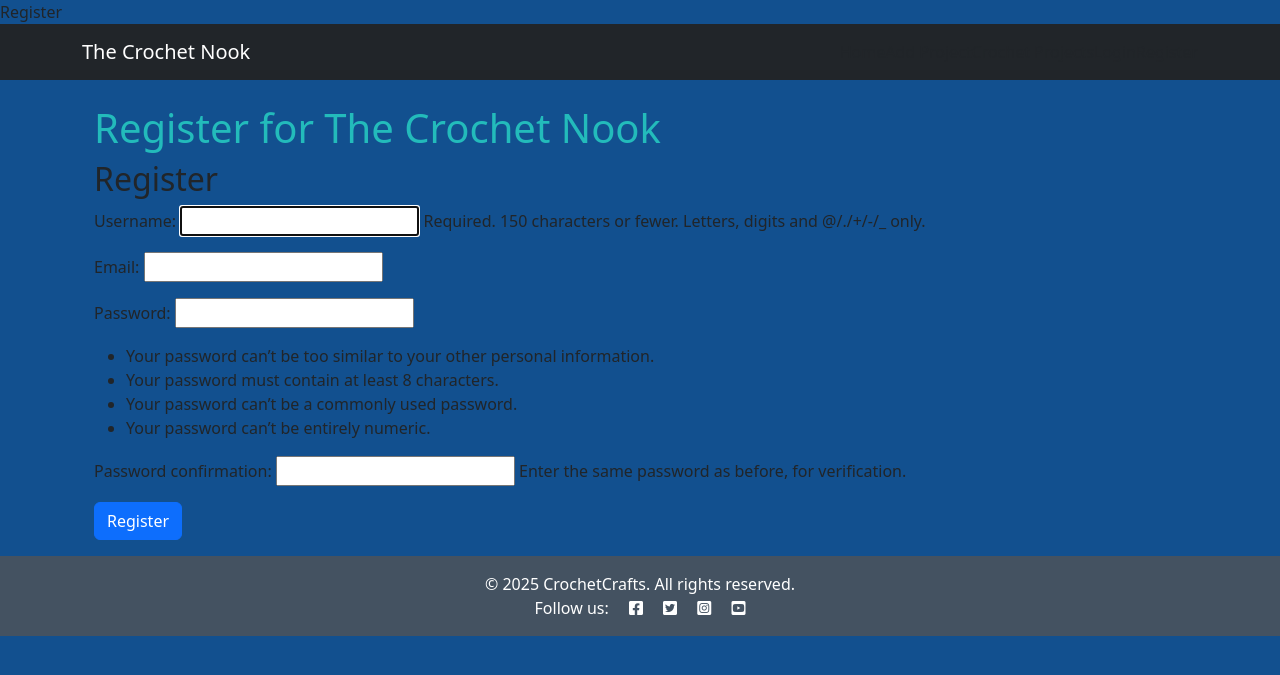
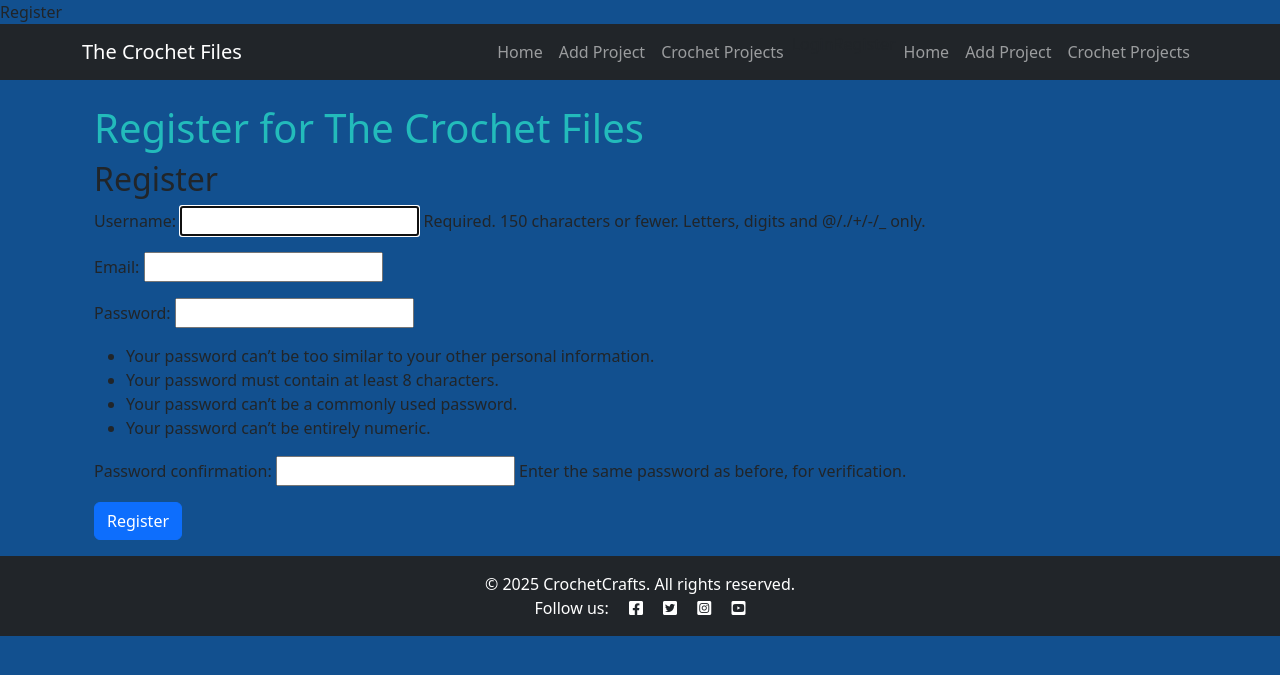
Before and after one commit to louisesykes198/the-crochet-files, a Django app: page /register/ in a window 1280 px wide. Shown: the top 675 px of the page. Run offline with Django 4.2, Linux system fonts and the light colour scheme.

Commit message:
added an edit_project.html file with views.py, forms and urls.py

```diff
--- a/crochet_app/templates/base.html
+++ b/crochet_app/templates/base.html
@@ -32,7 +32,7 @@
         <nav class="navbar navbar-expand-lg navbar-dark bg-dark">
             <div class="container">
                 <a class="navbar-brand" href="{% url 'home' %}">
-                    The Crochet Nook
+                    The Crochet Files
                 </a>
                 <button class="navbar-toggler" type="button" data-bs-toggle="collapse" data-bs-target="#navbarNav" aria-controls="navbarNav" aria-expanded="false" aria-label="Toggle navigation">
                     <span class="navbar-toggler-icon"></span>
@@ -40,13 +40,13 @@
                 <div class="collapse navbar-collapse" id="navbarNav">
                     <ul class="navbar-nav ms-auto">
                         <li class="nav-item">
-                            <a>Home</a>
+                            <a class="nav-link" href="{% url 'home' %}">Home</a>
                         </li>
                         <li class="nav-item">
-                            <a>Add Project</a>
+                            <a class="nav-link" href="{% url 'add_project' %}">Add Project</a>
                         </li>
                         <li class="nav-item">
-                            <a>Crochet Projects</a>
+                            <a class="nav-link" href="{% url 'project_list' %}">Crochet Projects</a>
                         </li>
                         {% if user.is_authenticated %}
                             <!-- Show logout only if user is logged in -->
@@ -67,6 +67,15 @@
                                 <a>Register</a>
                             </li>
                         {% endif %}
+                        <li class="nav-item">
+                            <a class="nav-link" href="{% url 'home' %}">Home</a>
+                        </li>
+                        <li class="nav-item">
+                            <a class="nav-link" href="{% url 'add_project' %}">Add Project</a>
+                        </li>
+                        <li class="nav-item">
+                            <a class="nav-link" href="{% url 'project_list' %}">Crochet Projects</a>
+                        </li>
                     </ul>
                 </div>
             </div>
@@ -84,15 +93,14 @@
     <!-- Bootstrap JS for responsive navigation -->
     <script src="https://cdn.jsdelivr.net/npm/bootstrap@5.3.0/dist/js/bootstrap.bundle.min.js"></script>
 
-    <footer class="footer">
-            <footer class="footer mt-auto py-3 dark-bg">
-            <p class="m-0 text-center text-white">&copy; 2025 CrochetCrafts. All rights reserved.</p>
-            <p class="m-0 text-center text-white">Follow us: <i class="fab fa-facebook-square ms-3"></i>
-                <i class="fab fa-twitter-square ms-3"></i>
-                <i class="fab fa-instagram-square ms-3"></i>
-                <i class="fab fa-youtube-square ms-3"></i>
-            </p>
-        </footer>
+    <footer class="footer mt-auto py-3 bg-dark">
+        <p class="m-0 text-center text-white">&copy; 2025 CrochetCrafts. All rights reserved.</p>
+        <p class="m-0 text-center text-white">Follow us:
+            <i class="fab fa-facebook-square ms-3"></i>
+            <i class="fab fa-twitter-square ms-3"></i>
+            <i class="fab fa-instagram-square ms-3"></i>
+            <i class="fab fa-youtube-square ms-3"></i>
+        </p>
     </footer>
 </body>
 </html>
--- a/crochet_app/urls.py
+++ b/crochet_app/urls.py
@@ -3,6 +3,7 @@ from django.urls import path
 from . import views
 from .views import CustomLoginView
 from .views import register
+from django.contrib.auth import views as auth_views
 
 urlpatterns = [
     path('', views.home, name='home'),
@@ -24,6 +25,12 @@ urlpatterns = [
     path('login/', CustomLoginView.as_view(), name='login'),
 
     path('register/', register, name='register'),
+
+    path('projects/<int:pk>/edit/', views.update_project, name='update_project'),
+    path('login/', auth_views.LoginView.as_view(template_name='login.html'), name='login'),
+    path('projects/<int:pk>/edit/', views.edit_project, name='edit_project'),
+    path('projects/', views.project_list, name='project_list'),
+    path('add/', views.add_project, name='add_project'),
 ]
 
 
--- a/crochet_app/views.py
+++ b/crochet_app/views.py
@@ -5,6 +5,7 @@ from .forms import ProjectForm
 from django.contrib.auth.views import LoginView
 from django.contrib.auth import login
 from .forms import CustomUserCreationForm
+from django.contrib.auth.decorators import login_required
 
 
 def home(request):
@@ -43,10 +44,17 @@ def add_comment(request, project_id):
     return render(request, 'crochet_app/add_comment.html', {'project': project})
 
 # Project Detail view (likes and comments handling)
-def project_detail(request, project_id):
-    project = get_object_or_404(Project, id=project_id)
+def project_detail(request, id):
+    # Fetch the project from the database
+    project = get_object_or_404(Project, id=id)
 
-    from .models import Project, Like
+    # Assuming you have a way to handle "likes"
+    likes = project.likes_count()  # You can implement the likes_count() method if you haven't yet
+
+    return render(request, 'project_detail.html', {
+        'project': project,
+        'likes': likes
+    })
 
 def toggle_like(request, project_id):
     project = get_object_or_404(Project, pk=project_id)
@@ -93,6 +101,56 @@ def register(request):
         form = CustomUserCreationForm()
     return render(request, 'registration/register.html', {'form': form})
 
+def update_project(request, pk):
+    project = get_object_or_404(Project, pk=pk)
+
+    if request.method == 'POST':
+        form = ProjectForm(request.POST, instance=project)
+        if form.is_valid():
+            form.save()
+            return redirect('project_list')  # or wherever you want to go after update
+    else:
+        form = ProjectForm(instance=project)
+
+    return render(request, 'update_project.html', {'form': form, 'project': project})
+
+@login_required
+def update_project(request, pk):
+    project = get_object_or_404(Project, pk=pk)
+
+    if request.method == 'POST':
+        form = ProjectForm(request.POST, instance=project)
+        if form.is_valid():
+            form.save()
+            return redirect('project_list')
+    else:
+        form = ProjectForm(instance=project)
+
+    return render(request, 'update_project.html', {'form': form, 'project': project})
+
+@login_required
+def edit_project(request, pk):
+    project = get_object_or_404(Project, pk=pk)
+    if request.method == 'POST':
+        form = ProjectForm(request.POST, request.FILES, instance=project)
+        if form.is_valid():
+            form.save()
+            return redirect('project_detail', pk=project.pk)
+    else:
+        form = ProjectForm(instance=project)
+
+    return render(request, 'crochet_app/edit_project.html', {'form': form, 'project': project})
+
+def add_project(request):
+    if request.method == 'POST':
+        form = ProjectForm(request.POST, request.FILES)
+        if form.is_valid():
+            form.save()
+            return redirect('project_list')  # Redirect to the project list view after saving
+    else:
+        form = ProjectForm()  # Empty form for GET request
+    return render(request, 'add_project.html', {'form': form})
+
 
 
 
--- a/crochetcrafts/settings.py
+++ b/crochetcrafts/settings.py
@@ -27,7 +27,7 @@ TEMPLATES_DIR = os.path.join(BASE_DIR, 'templates')
 SECRET_KEY = os.environ.get("SECRET_KEY")
 
 # SECURITY WARNING: don't run with debug turned on in production!
-DEBUG = False
+DEBUG = True
 
 ALLOWED_HOSTS = ['crochet-files-84195481b131.herokuapp.com', '127.0.0.1']
 
--- a/static/css/styles.css
+++ b/static/css/styles.css
@@ -6,11 +6,15 @@ h1{
     color: #23BBBB;
 }
 
+.navbar{
+    background-color: #23BBBB;
+}
+
 .brand {
     font-family: Lato, sans-serif;
     font-size: 1.4rem;
     font-weight: 700;
-    color: #4A4A4F;
+    color: #1313c7;
 }
 
 .red-o {
--- a/crochet_app/templates/registration/login.html
+++ b/templates/registration/login.html
@@ -2,7 +2,7 @@
 
 {% block content %}
 <div class="container">
-    <h1>Login to The Crochet Nook</h1>
+    <h1>Login to The Crochet Files</h1>
     <h2>Login</h2>
 
     {% if form.errors %}
--- a/crochet_app/templates/registration/register.html
+++ b/templates/registration/register.html
@@ -4,7 +4,7 @@ Register
 
 {% block content %}
 <div class="container">
-    <h1>Register for The Crochet Nook</h1>
+    <h1>Register for The Crochet Files</h1>
     <h2>Register</h2>
 
     <form method="POST">
```
Also changed, not shown: crochet_app/templates/add_project.html (added, +20 -0 lines), crochet_app/templates/crochet_app/project_list.html (deleted, +0 -31 lines), crochet_app/templates/edit_project.html (added, +16 -0 lines), crochet_app/templates/pattern_details.html (deleted, +0 -52 lines), crochet_app/templates/project_details.html (+57 -23 lines), crochet_app/templates/project_list.html (renamed from crochet_app/templates/pattern_list.html, +5 -3 lines), 1 other file.
